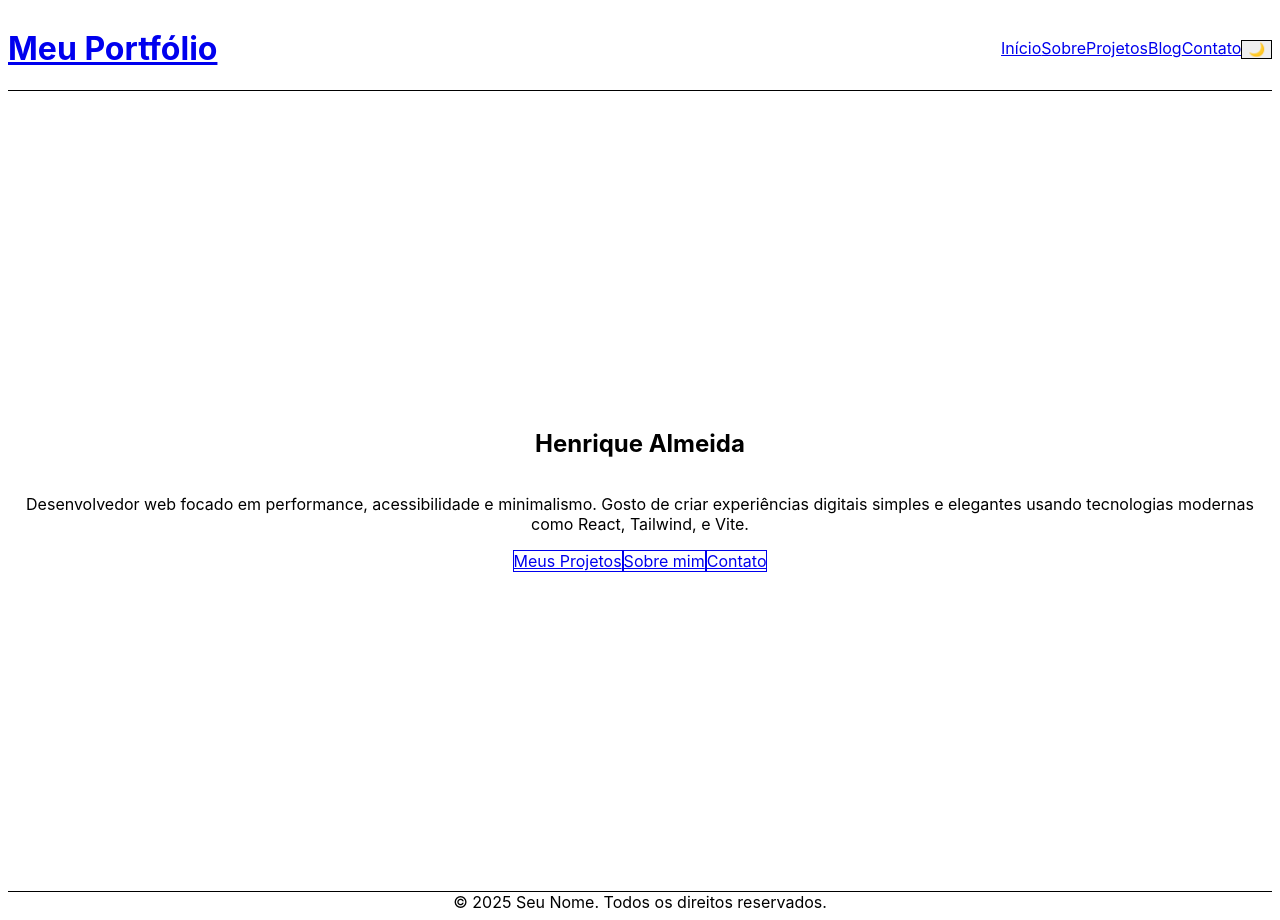
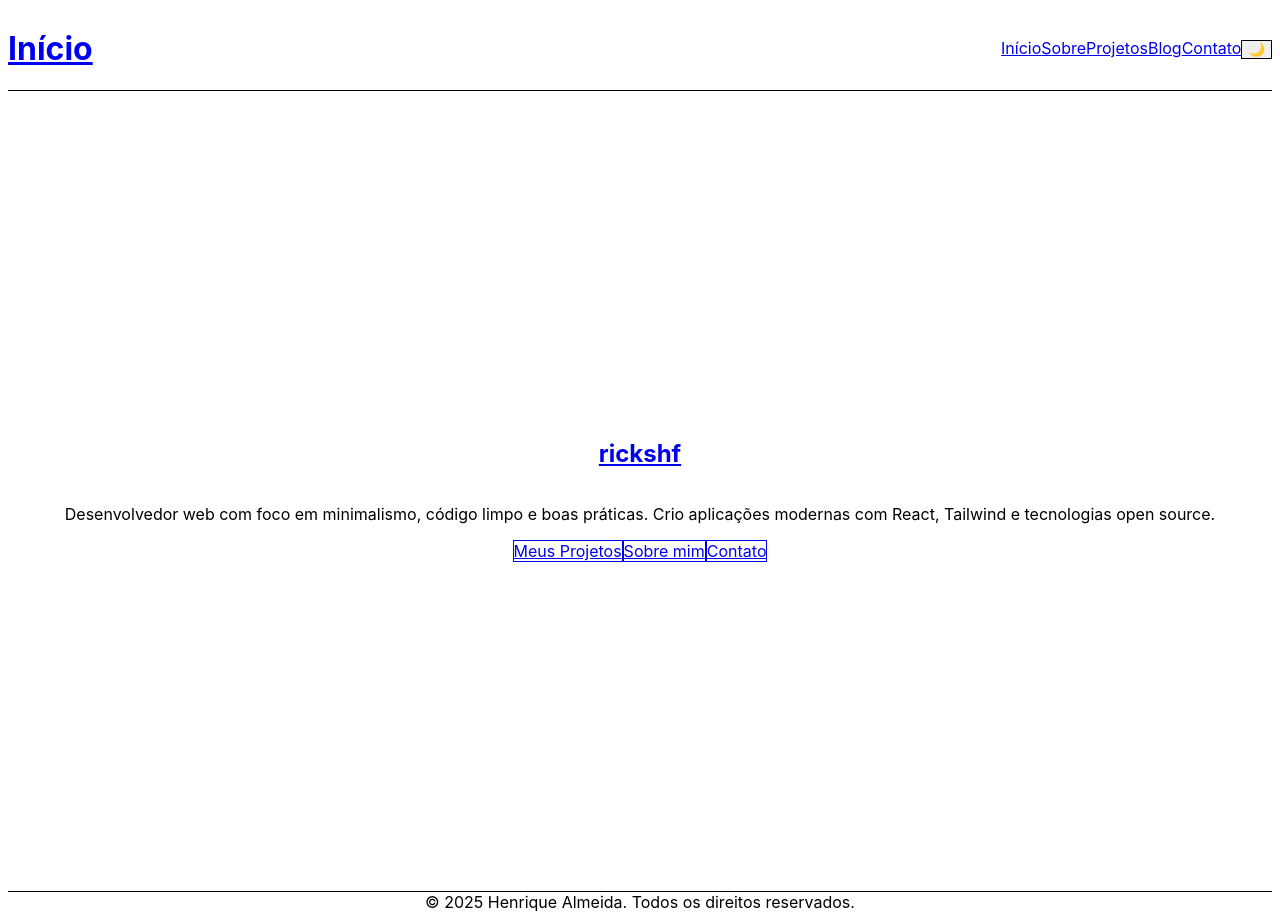
Before and after one commit to rickshf/react-portfolio, a React (Vite) app: page / in a window 1280 px wide. Built offline with nearby package versions, Linux system fonts and the light colour scheme; a web font is replaced by a local one.

Commit message:
Footer,NavBar and Home

```diff
--- a/src/components/Footer.jsx
+++ b/src/components/Footer.jsx
@@ -1,7 +1,7 @@
 export function Footer() {
   return (
     <footer className="py-6 text-center text-sm text-gray-500 dark:text-gray-400 border-t dark:border-gray-700">
-      © {new Date().getFullYear()} Seu Nome. Todos os direitos reservados.
+      © {new Date().getFullYear()} Henrique Almeida. Todos os direitos reservados.
     </footer>
   );
 }
--- a/src/components/NavBar.jsx
+++ b/src/components/NavBar.jsx
@@ -5,7 +5,7 @@ export function Navbar({ darkMode, setDarkMode }) {
     <header className="py-4 border-b dark:border-gray-700">
       <div className="flex justify-between items-center max-w-4xl mx-auto px-4">
         <h1 className="text-xl font-semibold">
-          <Link to="/">Meu Portfólio</Link>
+          <Link to="/">Início</Link>
         </h1>
         <nav className="space-x-4">
           <Link to="/">Início</Link>
--- a/src/pages/Home.jsx
+++ b/src/pages/Home.jsx
@@ -1,14 +1,25 @@
 export function Home() {
   return (
-    <section className="h-screen flex flex-col justify-center items-center text-center px-4">
-      <h1 className="text-5xl sm:text-6xl font-extrabold tracking-tight text-gray-900 dark:text-white mb-6">
-        <span className="text-blue-600 dark:text-blue-400">Henrique Almeida</span>
+    <section className="min-h-screen flex flex-col justify-center items-center text-center px-4">
+      {/* Nome grande com link para o GitHub */}
+      <h1 className="text-6xl font-extrabold tracking-tight text-blue-500 mb-6">
+        <a
+          href="https://github.com/rickshf"
+          target="_blank"
+          rel="noopener noreferrer"
+          className="hover:underline"
+        >
+          rickshf
+        </a>
       </h1>
 
-      <p className="text-lg sm:text-xl text-gray-700 dark:text-gray-300 max-w-xl leading-relaxed mb-8">
-        Desenvolvedor web focado em performance, acessibilidade e minimalismo. Gosto de criar experiências digitais simples e elegantes usando tecnologias modernas como React, Tailwind, e Vite.
+      {/* Bio */}
+      <p className="text-lg sm:text-xl text-gray-700 dark:text-gray-300 max-w-xl leading-relaxed mb-10">
+        Desenvolvedor web com foco em minimalismo, código limpo e boas práticas.
+        Crio aplicações modernas com React, Tailwind e tecnologias open source.
       </p>
 
+      {/* Botões de navegação */}
       <div className="flex flex-wrap justify-center gap-4">
         <a
           href="/projects"
```
